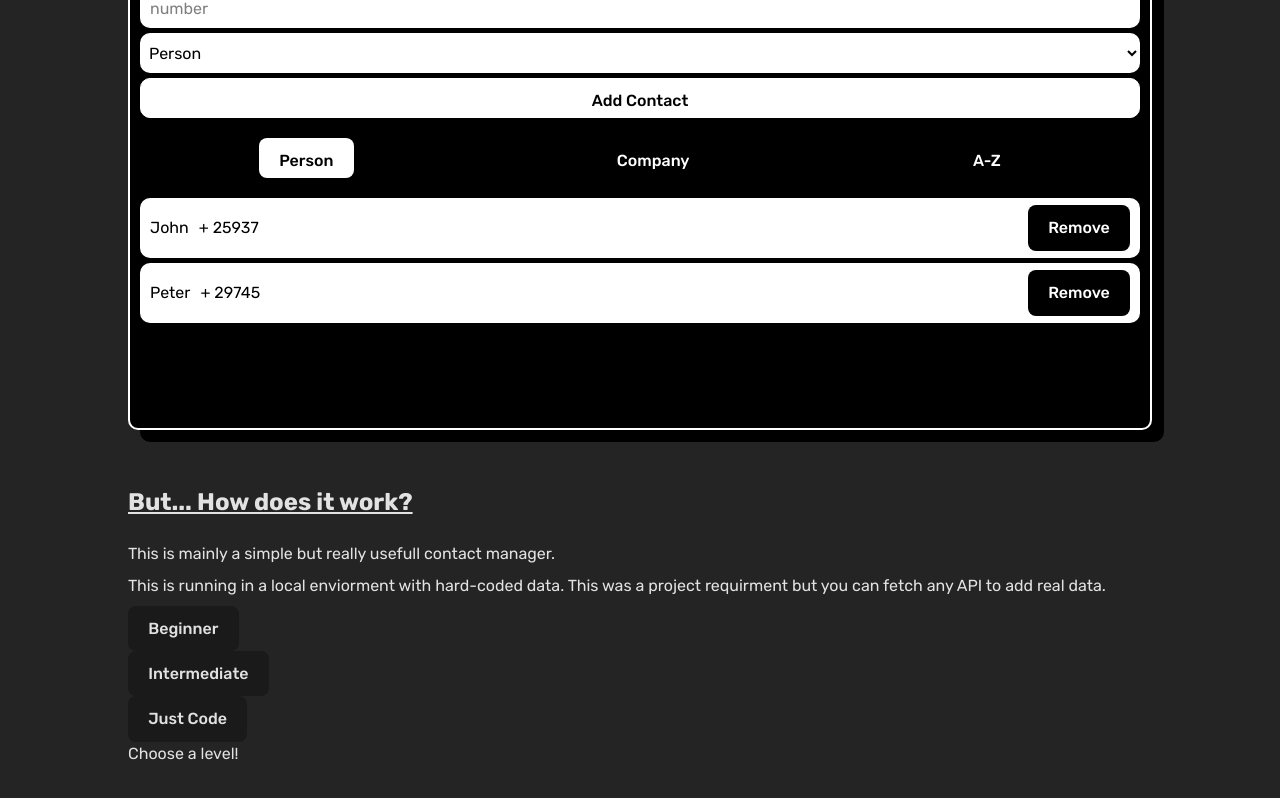
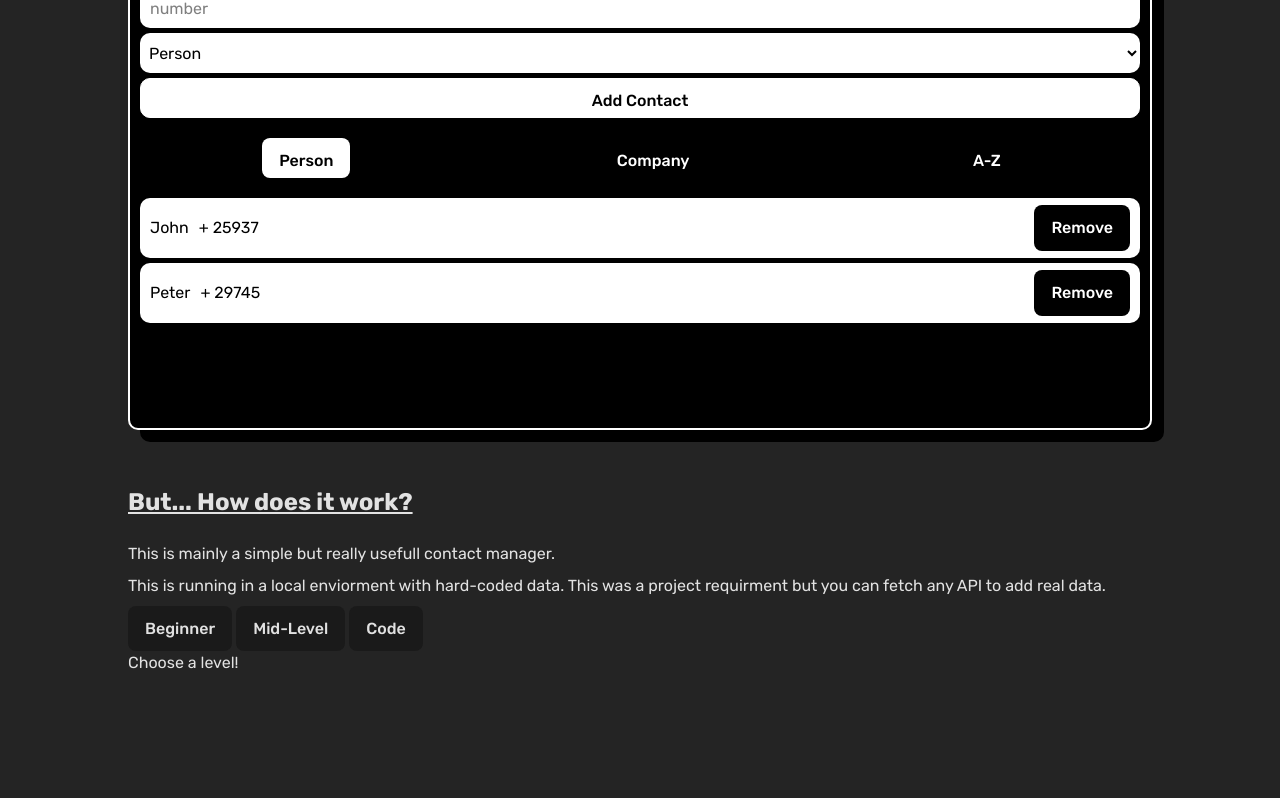
Before and after one commit to kinxori/inxel-test, a React (Vite) app: page / in a window 1280 px wide. Shown: the part 370-1168 px from the top of the page. After the commit the page ends 1125 px from the top, so only its background shows below. Built offline with nearby package versions, Linux system fonts and the light colour scheme.

Commit message:
updated content number 54

```diff
--- a/src/App.jsx
+++ b/src/App.jsx
@@ -27,16 +27,16 @@ export default function App() {
           This is running in a local enviorment with hard-coded data. This was a project requirment
           but you can fetch any API to add real data.
         </p>
-        <div>
-          <div>
+        <div className="w-[100%] m-[0 auto]  ">
+          <div className="flex gap-1 ">
             <div>
               <button>Beginner</button>
             </div>
             <div>
-              <button>Intermediate</button>
+              <button>Mid-Level</button>
             </div>
             <div>
-              <button>Just Code</button>
+              <button>Code</button>
             </div>
           </div>
           <div>
--- a/src/index.css
+++ b/src/index.css
@@ -21,7 +21,7 @@
 button {
   border-radius: 8px;
   border: 1px solid transparent;
-  padding: 0.6em 1.2em;
+  padding: 0.6em 1em;
   font-size: 1em;
   font-weight: 500;
   font-family: inherit;
```
